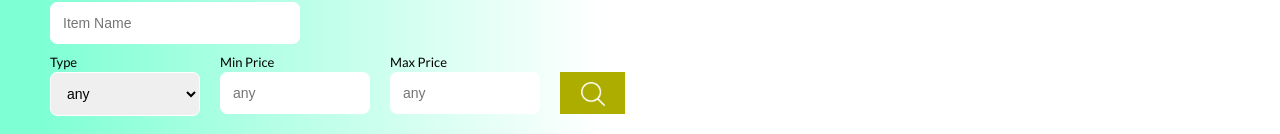
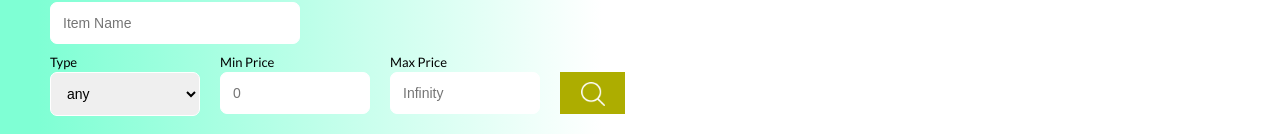
Before and after one commit to TakahiroFujitaSJB/Online-Store, a React (Vite) app: page /list in a window 1280 px wide. Shown: the part 157-291 px from the top of the page. Built offline with nearby package versions, Linux system fonts and the light colour scheme.

Commit message:
Update filter.jsx

```diff
--- a/src/components/filter/filter.jsx
+++ b/src/components/filter/filter.jsx
@@ -1,7 +1,8 @@
 import './filter.scss'
 import Search from '../../assets/img/search.png';
 import React, { useState } from 'react';
-import { useNavigate } from 'react-router-dom';
+import { useNavigate, useLocation } from 'react-router-dom';
+
 
 
 const Filter = () => {
@@ -11,6 +12,15 @@ const Filter = () => {
       minPrice: '',
       maxPrice: ''
     });
+
+    const location = useLocation();
+    const params = new URLSearchParams(location.search);
+    const type = params.get('type') || '';
+    const min = parseFloat(params.get('minPrice')) || 0;
+    const max = parseFloat(params.get('maxPrice')) || Infinity;
+
+
+
     const navigate = useNavigate();
 
     const handleChange = (e) => {
@@ -46,6 +56,7 @@ const Filter = () => {
               id="type"
               value={inputs.type}
               onChange={handleChange}
+              placeholder={type}
             >
               <option value="">any</option>
               <option value="music">music</option>
@@ -61,7 +72,7 @@ const Filter = () => {
               type="number"
               id="minPrice"
               name="minPrice"
-              placeholder="any"
+              placeholder={min}
               value={inputs.minPrice}
               onChange={handleChange}
             />
@@ -72,7 +83,7 @@ const Filter = () => {
               type="number"
               id="maxPrice"
               name="maxPrice"
-              placeholder="any"
+              placeholder={max}
               value={inputs.maxPrice}
               onChange={handleChange}
             />
```
